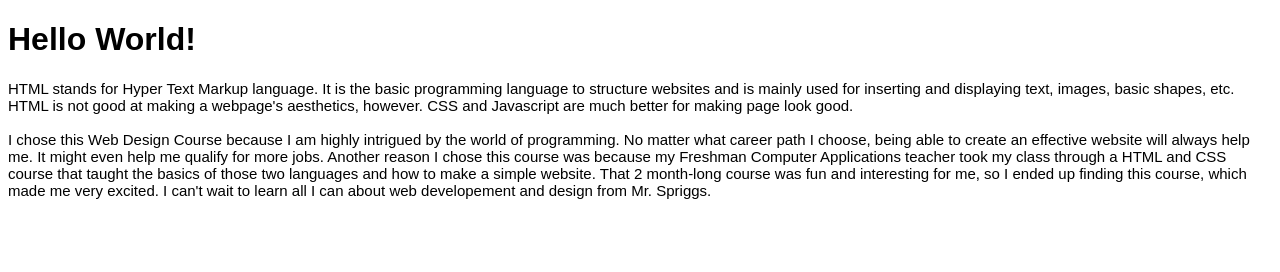
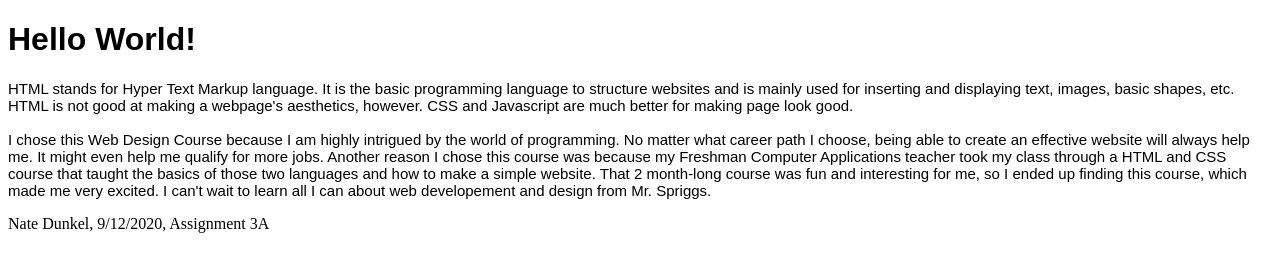
Before and after one commit to NateDunkel/HelloWorld-1, a plain HTML site: page index.html in a window 1280 px wide. Drawn offline with Linux system fonts and the light colour scheme.

Commit message:
Update index.html

```diff
--- a/index.html
+++ b/index.html
@@ -17,5 +17,6 @@
       I can't wait to learn all I can about web developement and design from Mr. Spriggs.
 
     </p>
+    <p> Nate Dunkel, 9/12/2020, Assignment 3A </p>
   </body>
 </html>
```
